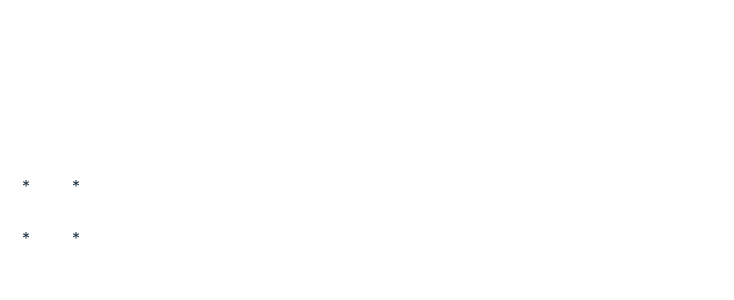
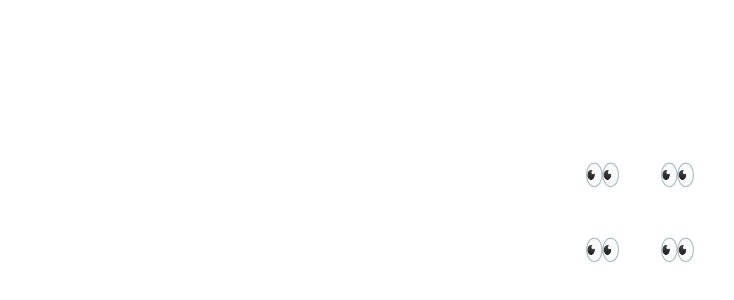
Before and after one commit to sharathr25/react-playground, a React (Vite) app: page /memory-game in a window 1280 px wide. Shown: the part 188-488 px from the top of the page, without its empty margins (0-734 px from the left). Built offline with nearby package versions, Linux system fonts and the light colour scheme.

Commit message:
refactored memory game

```diff
--- /dev/null
+++ b/src/constants/emojis.js
@@ -0,0 +1,100 @@
+export const animalEmojis = [
+  "\u{1F435}",
+  "\u{1F412}",
+  "\u{1F98D}",
+  "\u{1F436}",
+  "\u{1F415}",
+  "\u{1F429}",
+  "\u{1F43A}",
+  "\u{1F98A}",
+  "\u{1F99D}",
+  "\u{1F431}",
+  "\u{1F408}",
+  "\u{1F981}",
+  "\u{1F42F}",
+  "\u{1F405}",
+  "\u{1F406}",
+  "\u{1F434}",
+  "\u{1F40E}",
+  "\u{1F984}",
+  "\u{1F993}",
+  "\u{1F98C}",
+  "\u{1F42E}",
+  "\u{1F402}",
+  "\u{1F403}",
+  "\u{1F404}",
+  "\u{1F437}",
+  "\u{1F416}",
+  "\u{1F417}",
+  "\u{1F43D}",
+  "\u{1F40F}",
+  "\u{1F411}",
+  "\u{1F410}",
+  "\u{1F42A}",
+  "\u{1F42B}",
+  "\u{1F999}",
+  "\u{1F992}",
+  "\u{1F418}",
+  "\u{1F98F}",
+  "\u{1F99B}",
+  "\u{1F42D}",
+  "\u{1F401}",
+  "\u{1F400}",
+  "\u{1F439}",
+  "\u{1F430}",
+  "\u{1F407}",
+  "\u{1F43F}",
+  "\u{1F994}",
+  "\u{1F987}",
+  "\u{1F43B}",
+  "\u{1F428}",
+  "\u{1F43C}",
+  "\u{1F998}",
+  "\u{1F9A1}",
+  "\u{1F43E}",
+  "\u{1F983}",
+  "\u{1F414}",
+  "\u{1F413}",
+  "\u{1F423}",
+  "\u{1F424}",
+  "\u{1F425}",
+  "\u{1F426}",
+  "\u{1F427}",
+  "\u{1F54A}",
+  "\u{1F985}",
+  "\u{1F986}",
+  "\u{1F9A2}",
+  "\u{1F989}",
+  "\u{1F99A}",
+  "\u{1F99C}",
+  "\u{1F438}",
+  "\u{1F40A}",
+  "\u{1F422}",
+  "\u{1F98E}",
+  "\u{1F40D}",
+  "\u{1F432}",
+  "\u{1F409}",
+  "\u{1F995}",
+  "\u{1F996}",
+  "\u{1F433}",
+  "\u{1F40B}",
+  "\u{1F42C}",
+  "\u{1F41F}",
+  "\u{1F420}",
+  "\u{1F421}",
+  "\u{1F988}",
+  "\u{1F419}",
+  "\u{1F41A}",
+  "\u{1F40C}",
+  "\u{1F98B}",
+  "\u{1F41B}",
+  "\u{1F41C}",
+  "\u{1F41D}",
+  "\u{1F41E}",
+  "\u{1F997}",
+  "\u{1F577}",
+  "\u{1F578}",
+  "\u{1F982}",
+  "\u{1F99F}",
+  "\u{1F9A0}",
+];
--- a/src/pages/MemoryGame/index.jsx
+++ b/src/pages/MemoryGame/index.jsx
@@ -1,67 +1,73 @@
 import { useEffect, useState } from "react";
 import styles from "./index.module.scss";
+import { getNumbersInRandomOrder } from "../../utils/numbers";
+import { animalEmojis } from "../../constants/emojis";
+import { ToastContainer, toast } from "react-toastify";
 
 const HIDE_TIME_IN_MS = 1000;
-const TO_REMEMBER = 2;
-const GRID_SIZE = 2;
-const NUMBER_OF_OPTIONS = 4;
-
-const getNumbersInRandomOrder = (toRemember, numberOfOptions) => {
-  return [0, 1, 1, 0];
-};
+const ROWS = 2;
+const COLUMNS = 2;
+const BOX_SIZE = 75;
 
 const MemoryGame = () => {
-  const [numbers, setNumbers] = useState(
-    getNumbersInRandomOrder(TO_REMEMBER, GRID_SIZE)
-  );
-
+  const [tiles, setTiles] = useState(getNumbersInRandomOrder(ROWS, COLUMNS));
   const [guesses, setGuesses] = useState([]);
   const [correctGuesses, setCorrectGuesses] = useState(new Set());
 
-  const onClick = (i) => {
-    setGuesses((prev) => [...prev, i]);
+  const onClick = (guess) => {
+    setGuesses((guesses) => [...guesses, guess]);
   };
 
   useEffect(() => {
-    if (guesses.length === TO_REMEMBER) {
-      const guessedNumbers = guesses.map((g) => numbers[g]);
-      const num0 = guessedNumbers[0];
-      if (guessedNumbers.every((gn) => gn === num0))
-        setCorrectGuesses(new Set(correctGuesses).add(num0));
+    if (guesses.length != 2) return;
+
+    const guessedNumbers = guesses.map((g) => tiles[g]);
+    if (guessedNumbers[0] == guessedNumbers[1])
+      setCorrectGuesses(new Set(correctGuesses).add(guessedNumbers[0]));
     setTimeout(() => setGuesses([]), HIDE_TIME_IN_MS);
-    }
   }, [guesses]);
 
   useEffect(() => {
-    if (correctGuesses.size === numbers.length / TO_REMEMBER) {
-      alert("YOU WON:)");
-      getNumbersInRandomOrder(TO_REMEMBER, GRID_SIZE);
-      setCorrectGuesses(new Set());
-      setNumbers(getNumbersInRandomOrder(TO_REMEMBER, NUMBER_OF_OPTIONS));
+    if (correctGuesses.size === tiles.length / 2) {
+      toast.success("YOU WON :)");
+      resetGame();
     }
   }, [correctGuesses]);
 
-  return (
-    <div className={styles["memory-game"]}>
-      <div className={styles.grid}>
-        {numbers.map((n, i) => (
+  const resetGame = () => {
+    setGuesses([]);
+    setCorrectGuesses(new Set());
+    setTiles(getNumbersInRandomOrder(ROWS, COLUMNS));
+  };
+
+  const renderTile = (n, i) => (
     <div
-            className={styles["grid-item"]}
+      className={styles.tile}
       onClick={onClick.bind(null, i)}
-            key={`${n} + ${i}`}
+      key={`${n}-${i}`}
     >
       <div
         className={`${styles.inner} ${
-                guesses.includes(i) || correctGuesses.has(n)
-                  ? styles.show
-                  : ""
+          guesses.includes(i) || correctGuesses.has(n) ? styles.show : ""
         }`}
       >
-              <div className={styles.frontface}>*</div>
-              <div className={styles.backface}>{n}</div>
+        <div className={styles.frontface}>&#128064;</div>
+        <div className={styles.backface}>{animalEmojis[n]}</div>
       </div>
     </div>
-        ))}
+  );
+
+  return (
+    <div className={styles["memory-game"]}>
+      <ToastContainer theme="dark" />
+      <div
+        className={styles.grid}
+        style={{
+          gridTemplateColumns: `repeat(${COLUMNS}, ${BOX_SIZE}px)`,
+          gridTemplateRows: `repeat(${ROWS}, ${BOX_SIZE}px)`,
+        }}
+      >
+        {tiles.map(renderTile)}
       </div>
     </div>
   );
--- a/src/pages/MemoryGame/index.module.scss
+++ b/src/pages/MemoryGame/index.module.scss
@@ -2,17 +2,14 @@
     display: flex;
     align-items: center;
     justify-content: center;
-    width: 100%;
-    height: 100%;
+    width: 100vw;
+    height: 100vh;
     .grid {
         display: grid;
-        grid-template-columns: repeat(2, 50px);
-    }
-    .grid-item {
+        .tile {
             display: flex;
             justify-content: center;
-        width: 50px;
-        height: 50px;
+            font-size: 30px;
             align-items: center;
             perspective: 100px;
             border: 1px solid white;
@@ -49,3 +46,4 @@
             }
         }
     }
+}
--- /dev/null
+++ b/src/utils/numbers.js
@@ -0,0 +1,12 @@
+export const getNumbersInRandomOrder = (rows, columns) => {
+  const numbers = [];
+  for (let number = 0; number < (rows * columns) / 2; number++) {
+    for (let i = 0; i < 2; i++) {
+      let idx;
+      do idx = Math.floor(Math.random() * rows * columns);
+      while (numbers[idx] != undefined);
+      numbers[idx] = number;
+    }
+  }
+  return numbers;
+};
```
Lines whose indentation alone changed are shown as unchanged.
